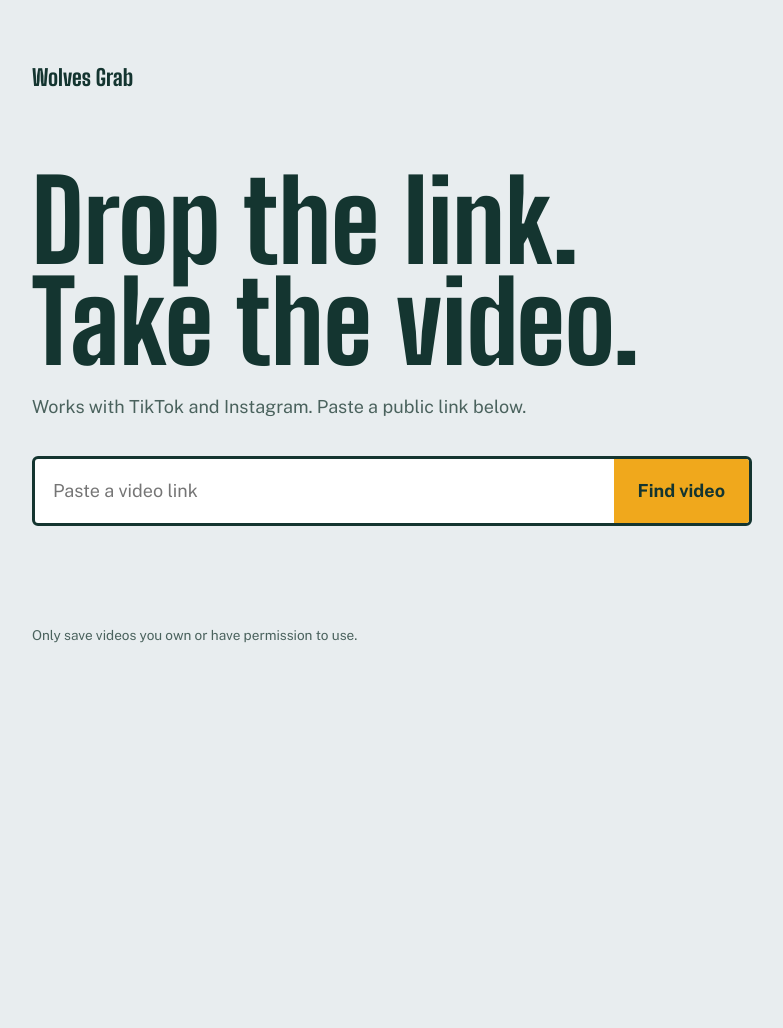
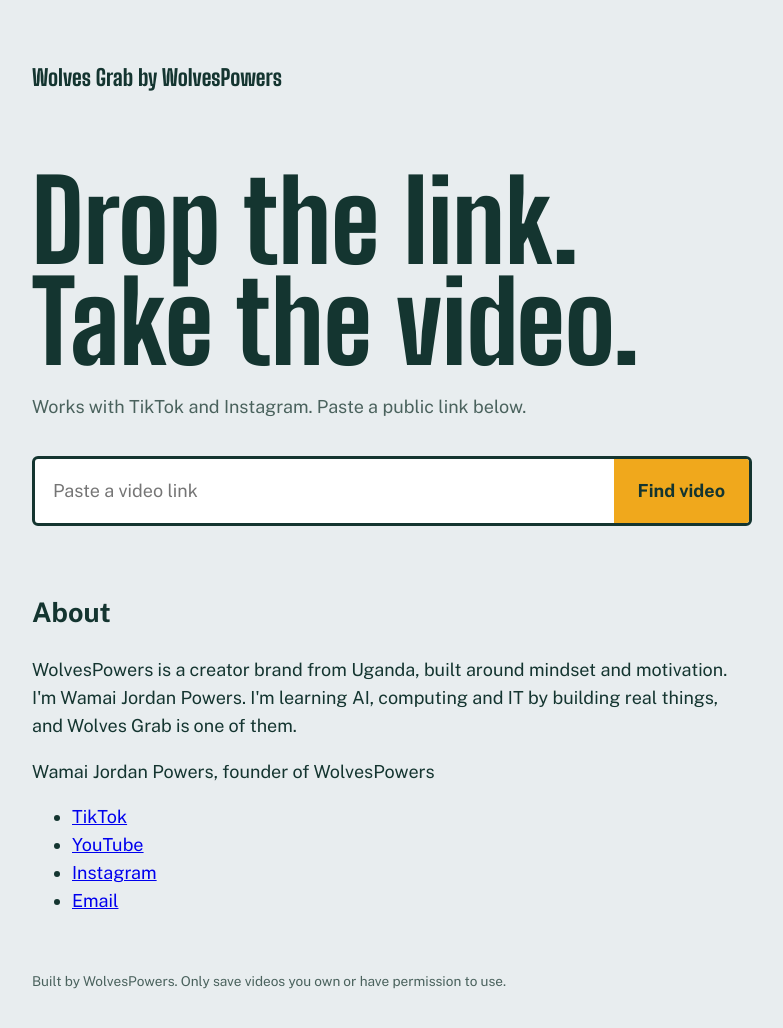
Before and after one commit to wolvespowers-arch/Wolves-Grab, a plain HTML site: page static/index.html in a window 1280 px wide. Shown: the whole page, without its empty margins (248-1031 px from the left). Before the commit the page ends 800 px from the top, so only its background shows below. Drawn offline with nearby package versions, Linux system fonts and the light colour scheme.

Commit message:
Enhance index.html with brand and about information
Added branding and about section with links to social media.

```diff
--- a/static/index.html
+++ b/static/index.html
@@ -14,9 +14,9 @@
 </head>
 <body>
 <main>
-  <div class="brand">Wolves Grab</div>
+  <div class="brand">Wolves Grab <span class="by">by WolvesPowers</span></div>
   <h1>Drop the link.<br>Take the video.</h1>
-    <p class="sub">Works with TikTok and Instagram. Paste a public link below.</p>
+  <p class="sub">Works with TikTok and Instagram. Paste a public link below.</p>
   <div class="box">
     <input id="url" type="url" placeholder="Paste a video link" aria-label="Video link" autocomplete="off">
     <button id="go">Find video</button>
@@ -35,8 +35,19 @@
       </div>
     </div>
   </section>
-  <small>Only save videos you own or have permission to use.</small>
+  <section class="about">
+    <h2>About</h2>
+    <p>WolvesPowers is a creator brand from Uganda, built around mindset and motivation. I'm Wamai Jordan Powers. I'm learning AI, computing and IT by building real things, and Wolves Grab is one of them.</p>
+    <p class="who">Wamai Jordan Powers, founder of WolvesPowers</p>
+    <ul>
+      <li><a href="https://www.tiktok.com/@wolvespowers" target="_blank" rel="noopener">TikTok</a></li>
+      <li><a href="https://www.youtube.com/@wolvespowers" target="_blank" rel="noopener">YouTube</a></li>
+      <li><a href="https://www.instagram.com/alpha.powers.official" target="_blank" rel="noopener">Instagram</a></li>
+      <li><a href="mailto:wolvespowers@gmail.com">Email</a></li>
+    </ul>
+  </section>
+  <small>Built by WolvesPowers. Only save videos you own or have permission to use.</small>
 </main>
 <script src="script.js"></script>
 </body>
-                                                   </html>
+</html>
```
